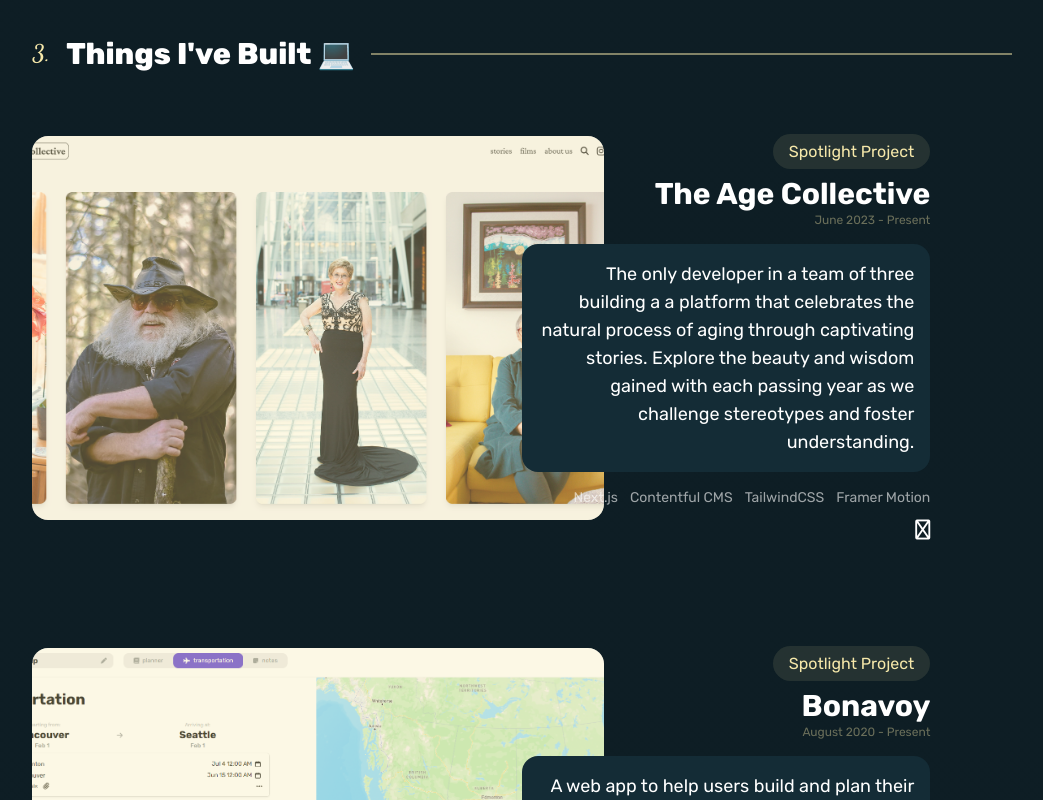
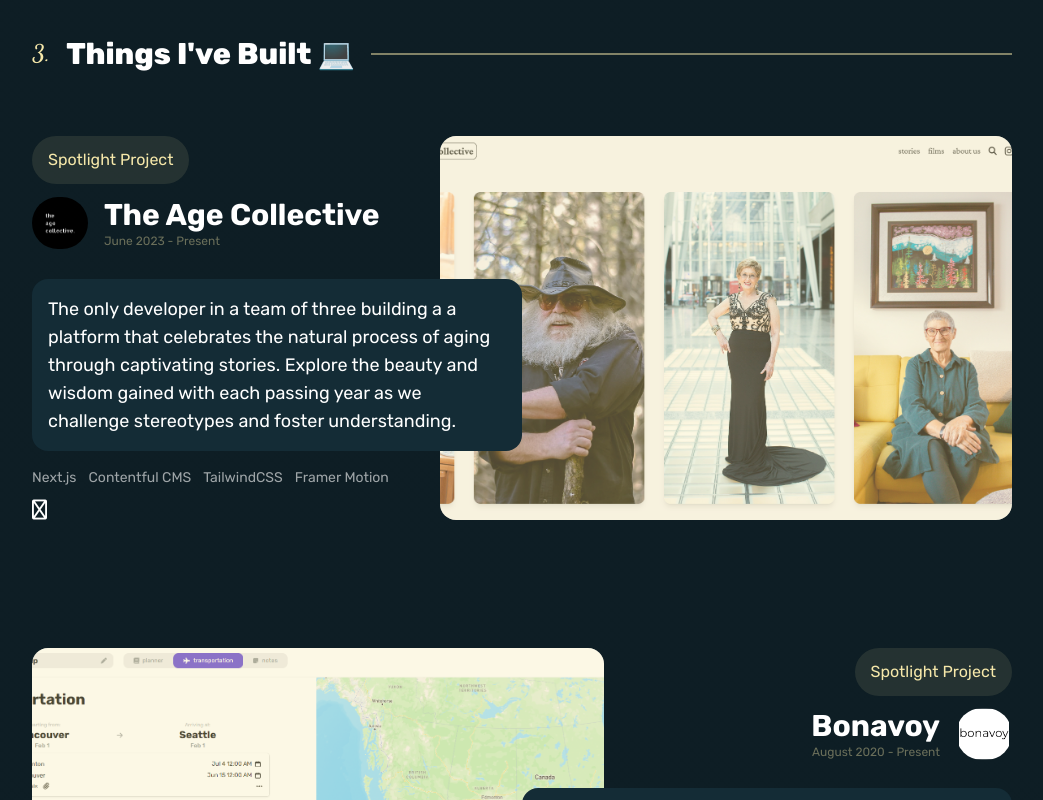
Before and after one commit to shanerrr/portfolio, a Next.js app: page / in a window 1280 px wide. Shown: the part 2460-3260 px from the top of the page, without its empty margins (118-1161 px from the left). Built offline with nearby package versions, Linux system fonts and the light colour scheme.

Commit message:
even and odd styling for prjects

```diff
--- a/components/Projects/Projects.tsx
+++ b/components/Projects/Projects.tsx
@@ -48,31 +48,51 @@
           {projects.data
             .filter((project) => project.isSpotlight)
             .map((project) => (
-              <motion.li variants={childVariants} key={project.name}>
+              <motion.li
+                variants={childVariants}
+                key={project.name}
+                className="group"
+              >
                 <div className="grid h-96 grid-cols-12 grid-rows-1">
-                  <div className="relative z-30 col-start-7 col-end-12 row-span-full text-right">
+                  <div className="relative z-30 row-span-full group-odd:col-start-1 group-odd:col-end-7 group-even:col-start-7 group-even:col-span-full group-even:text-right">
                     <div className="flex h-full flex-col justify-between">
+                      <div className="flex group-even:justify-end">
+                        <span className="text-md inline self-start rounded-3xl bg-yellow/10 px-4 py-2 leading-loose text-yellow">
+                          Spotlight Project
+                        </span>
+                      </div>
                       <div>
-                        <h3 className="text-md inline self-start rounded-3xl bg-yellow/10 px-4 py-2 leading-loose text-yellow">
-                          Spotlight Project
-                        </h3>
-                        <h1 className="mt-2 text-3xl font-bold">
-                          {project.name}
-                        </h1>
-                        <h4 className="text-xs text-yellow opacity-40">
-                          {project.time}
-                        </h4>
+                        <div className="flex py-3 group-odd:flex-row-reverse group-odd:justify-end group-even:justify-end">
+                          <div>
+                            <h1 className="text-3xl font-bold">
+                              {project.name}
+                            </h1>
+                            <h4 className="text-xs text-yellow opacity-40">
+                              {project.time}
+                            </h4>
+                          </div>
+                          <div className="relative w-14 overflow-hidden rounded-full group-odd:mr-4 group-even:ml-4">
+                            <Image
+                              className=" object-cover"
+                              src="Image"
+                              quality={100}
+                              fill={true}
+                              alt={project.name}
+                              loader={() => project.logo}
+                            />
+                          </div>
+                        </div>
                       </div>
                       <p className="my-4 rounded-2xl bg-brightgreen p-4 text-lg transition-shadow duration-150 hover:shadow-lg">
                         {project.description}
                       </p>
                       <div>
-                        <div className="flex justify-end gap-3 overflow-x-auto text-sm opacity-60 ">
+                        <div className="flex gap-3 overflow-x-auto text-sm opacity-60 group-even:justify-end ">
                           {project.tags.map((tag) => (
                             <span key={tag}>{tag}</span>
                           ))}
                         </div>
-                        <div className="mt-3 flex justify-end gap-4 text-xl">
+                        <div className="mt-3 flex gap-4 text-xl group-even:justify-end">
                           {project.repo && (
                             <a
                               target="_blank"
@@ -93,7 +113,7 @@
                       </div>
                     </div>
                   </div>
-                  <div className="relative col-start-1 col-end-8 row-span-full h-full overflow-hidden rounded-2xl">
+                  <div className="relative row-span-full h-full overflow-hidden rounded-2xl group-odd:col-start-6 group-odd:col-span-full group-even:col-start-1 group-even:col-end-8">
                     <div className="absolute z-20 h-full w-full bg-yellow/30 opacity-100 transition-opacity duration-150 hover:opacity-0" />
                     <Image
                       className=" object-cover"
@@ -103,50 +123,6 @@
                     />
                   </div>
                 </div>
-                {/* <div className="flex justify-between">
-                  <Image
-                    className="rounded-full object-contain"
-                    src="Image"
-                    width={75}
-                    height={75}
-                    quality={100}
-                    alt={project.name}
-                    loader={() => project.logo}
-                  />
-                  <h3 className="text-md inline self-start rounded-3xl bg-yellow/10 px-4 py-2 leading-loose text-yellow">
-                    Spotlight Project
-                  </h3>
-                </div>
-                <h1 className="mt-3 text-3xl font-bold">{project.name}</h1>
-                <h4 className="text-xs text-yellow opacity-40">
-                  {project.time}
-                </h4>
-                <p className="mt-2 text-lg">{project.description}</p>
-                <div className="grid grid-cols-4 items-center justify-between py-4">
-                  <div className="col-span-3 flex gap-3 overflow-x-auto text-sm opacity-60">
-                    {project.tags.map((tag) => (
-                      <span key={tag}>{tag}</span>
-                    ))}
-                  </div>
-                  <div className="col-span-1 flex justify-end gap-4 text-2xl">
-                    {project.repo && (
-                      <a
-                        target="_blank"
-                        rel="noopener noreferrer"
-                        className="fa-brands fa-github transition-colors duration-150 hover:text-yellow"
-                        href={project.repo as string}
-                      />
-                    )}
-                    {project.external && (
-                      <a
-                        target="_blank"
-                        rel="noopener noreferrer"
-                        className="fa-regular fa-arrow-up-right-from-square transition-colors duration-150 hover:text-yellow"
-                        href={project.external as string}
-                      />
-                    )}
-                  </div>
-                </div> */}
               </motion.li>
             ))}
         </ul>
```
